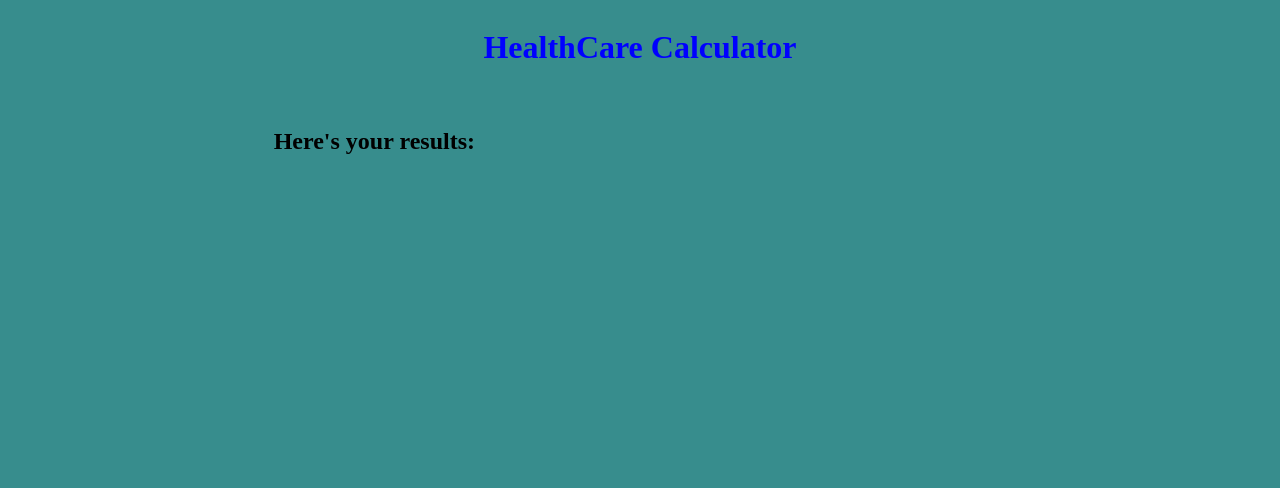
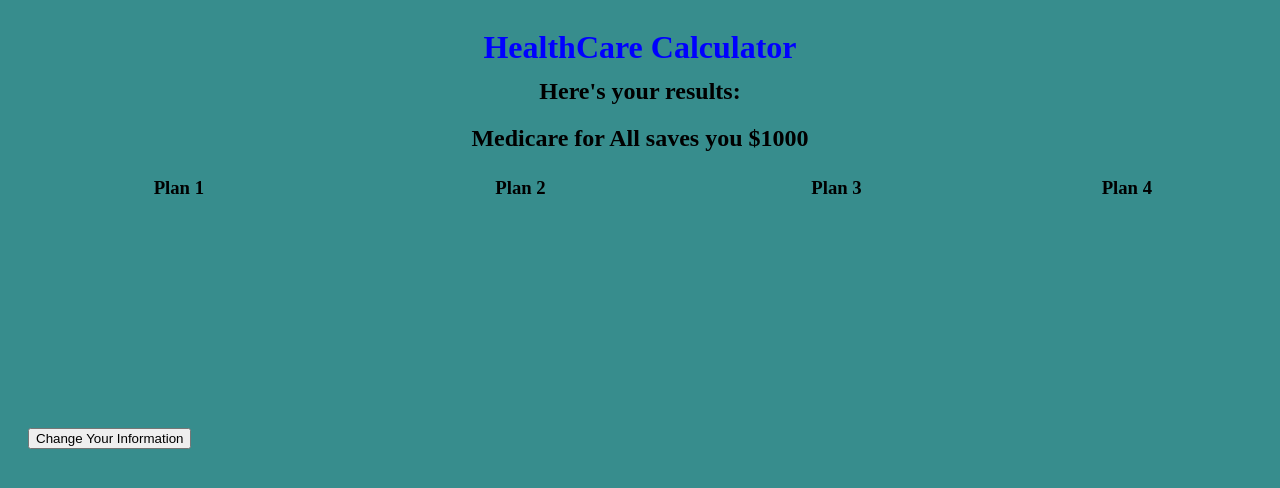
Before and after one commit to ajohn25/health-app, a plain HTML site: page index.html in a window 1280 px wide. Both pictures are taken after a click on the button "Submit". Drawn offline with Linux system fonts and the light colour scheme.

Commit message:
2nd Page Grid

```diff
--- a/index.html
+++ b/index.html
@@ -14,6 +14,7 @@
 
         <div id = "results_headline" style = "display: none;">
             <h2>Here's your results:</h2>
+            <h2> Medicare for All saves you $1000</h2>
         </div>
 
 
@@ -75,7 +76,7 @@
                 <button onclick="clearInputs()"> Start Over </button>
             </div>
 
-            <div id = "advanced">
+            <div id = "advanced_button">
                 <button onclick="toggleAdvanced()"> Advanced Options </button>
             </div>
 
@@ -89,6 +90,35 @@
 
 
 
+            <div id = "restart_button" style = "display: none;">
+                <button onclick="hideRestart()"> Change Your Information </button>
+            </div>
+
+            <div id = "plan_spacer_left">
+
+                <div id = "plan1_title" style = "display: none;">
+                    <h3 align="center"> Plan 1</h3>
+                </div>
+
+                <div id = "plan2_title" style = "display: none;">
+                    <h3 align="center"> Plan 2</h3>
+                </div>
+
+
+            </div>
+
+            <div id = "plan_spacer_right">
+
+                 <div id = "plan3_title" style = "display: none;">
+                    <h3 align="center"> Plan 3</h3>
+                </div>
+
+                <div id = "plan4_title" style = "display: none;" >
+                    <h3 align="center"> Plan 4</h3 >
+                </div>
+            </div>
+
+
 
 
 
--- a/main.css
+++ b/main.css
@@ -4,7 +4,8 @@ body{
 
 
     grid-template:
-        "headline headline" 100px
+        "headline headline" 50px
+        "caption caption" 50px
         "input1 input2" 50px
         "input3 input4" 50px
         "input5 input6" 50px
@@ -26,10 +27,13 @@ h1{
 div[id ="results_headline"] {
     color: black;
     text-align: center;
-    grid-area:input1;
+    grid-area:caption;
 
 }
 
+textarea{
+    padding: 100px;
+}
 
 
 div[id="income_input"] {
@@ -68,7 +72,7 @@ div[id="clear"] {
 
 }
 
-div[id="advanced"] {
+div[id="advanced_button"] {
     grid-area: input9;
     text-align: center;
 
@@ -87,5 +91,23 @@ div[id="advanced1"] {
 div[id="fam_input"] {
     grid-area: input5;
     text-align: center;
+}
 
+div[id="restart_button"] {
+    grid-area: input13;
+    padding: 20px;
 }
+
+div[id ="plan_spacer_left"]{
+    grid-area: input3;
+    display: grid;
+    grid-template:
+       "plan1 plan2" ;
+}
+
+div[id ="plan_spacer_right"]{
+    grid-area: input4;
+    display: grid;
+    grid-template:
+       "plan3 plan4" ;
+}
--- a/main.js
+++ b/main.js
@@ -19,9 +19,38 @@ function hideSubmit()
     document.getElementById("placeholder").style.display = "none";
     document.getElementById("clear").style.display = "none";
     document.getElementById("submit").style.display = "none";
-    document.getElementById("advanced").style.display = "none";
+    document.getElementById("advanced_button").style.display = "none";
+    document.getElementById("advanced1").style.display = "none";
     document.getElementById("results_headline").style.display = "inline-block";
+    document.getElementById("restart_button").style.display = "inline-block";
+    document.getElementById("results_headline").style.display = "inline-block";
+    document.getElementById("plan1_title").style.display = "inline-block";
+    document.getElementById("plan2_title").style.display = "inline-block";
+    document.getElementById("plan3_title").style.display = "inline-block";
+    document.getElementById("plan4_title").style.display = "inline-block";
     results_headline.style.display = "inline";
+}
+
+function hideRestart()
+{
+    document.getElementById("text_income_input").style.display = "inline-block";
+    document.getElementById("status_select").style.display = "inline-block";
+    document.getElementById("providers_select").style.display = "inline-block";
+    document.getElementById("plans_select").style.display = "inline-block";
+    document.getElementById("text_fam_input").style.display = "inline-block";
+    document.getElementById("placeholder").style.display = "inline-block";
+    document.getElementById("clear").style.display = "inline-block";
+    document.getElementById("submit").style.display = "inline-block";
+    document.getElementById("advanced_button").style.display = "inline-block";
+    document.getElementById("advanced1").style.display = "inline-block";
+    document.getElementById("results_headline").style.display = "none";
+    document.getElementById("restart_button").style.display =  "none";
+    document.getElementById("results_headline").style.display = "none";
+    document.getElementById("plan1_title").style.display = "none";
+    document.getElementById("plan2_title").style.display = "none";
+    document.getElementById("plan3_title").style.display = "none";
+    document.getElementById("plan4_title").style.display = "none";
+    results_headline.style.display = "none";
 }
 
 function toggleAdvanced() {
```
Also changed, not shown: 1 other file.
